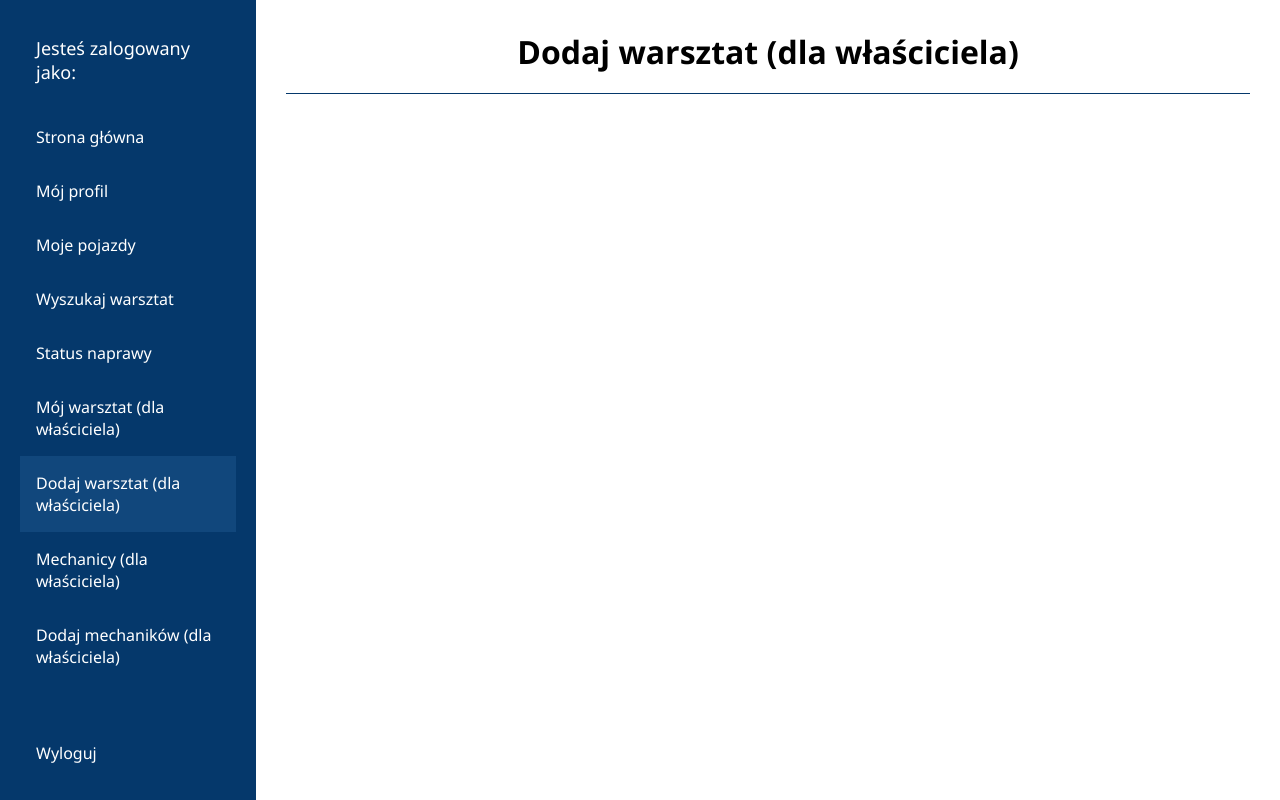
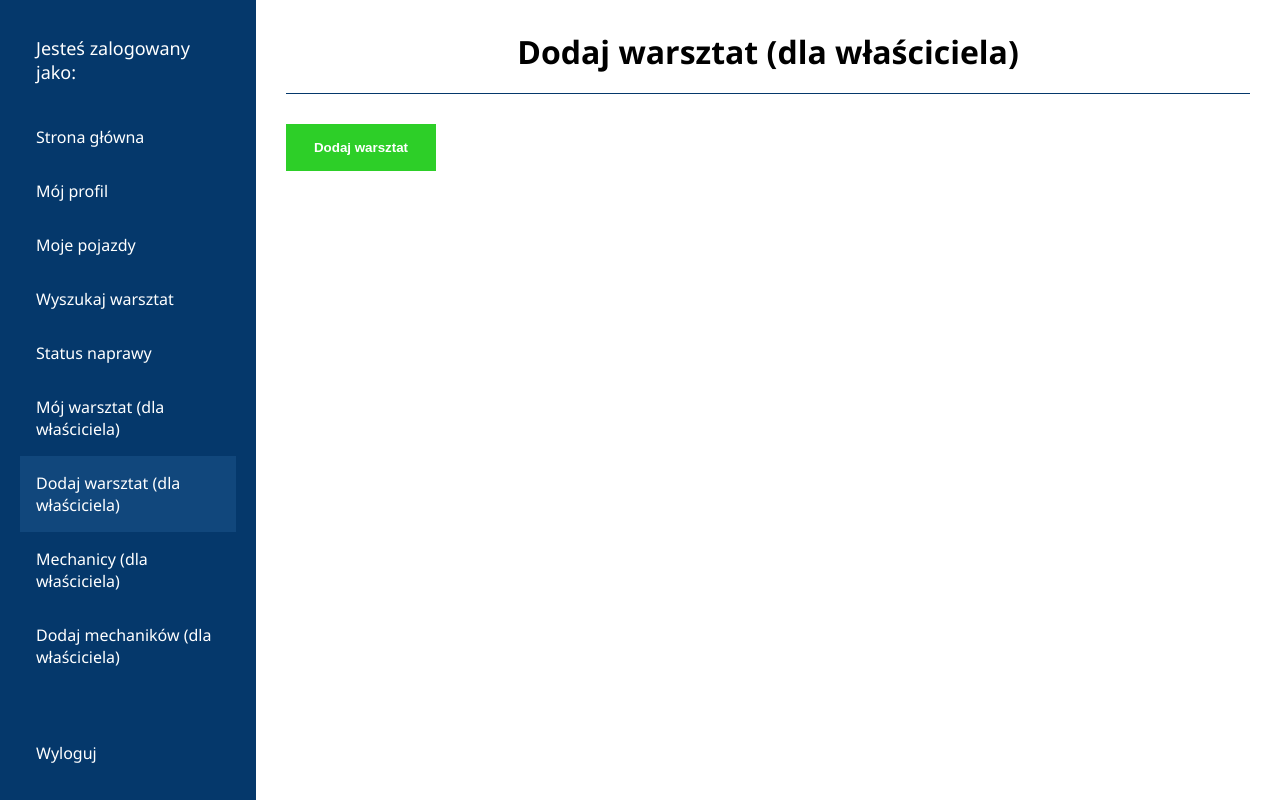
Before and after one commit to MichalWolnyDev/carservice-app, a Vue app: page /dodajwarsztat in a window 1280 px wide. Built offline with nearby package versions, Linux system fonts and the light colour scheme; no server answers; sample sign-in values are in the browser's storage; what v-calendar would draw is missing.

Commit message:
dodanie przycisku dodaj warsztat xD

```diff
--- a/src/views/Dodajwarsztat.vue
+++ b/src/views/Dodajwarsztat.vue
@@ -1,6 +1,27 @@
 <template>
   <div>
     <h2 class="title title__h2 text__center">Dodaj warsztat (dla właściciela)</h2>
-
+    <div class="cars">
+      <div class="cars__top">
+        <Button :green="true"> Dodaj warsztat </Button>
+      </div>
+    </div>
   </div>
 </template>
+<script>
+  import Button from "@/components/Inputs/Button.vue";
+
+  export default {
+    components: {
+      Button
+    }
+  };
+  </script>
+  <style lang="scss">
+  .cars{
+
+    &__top {
+      margin: 30px 0;
+    }
+  }
+  </style>
```
